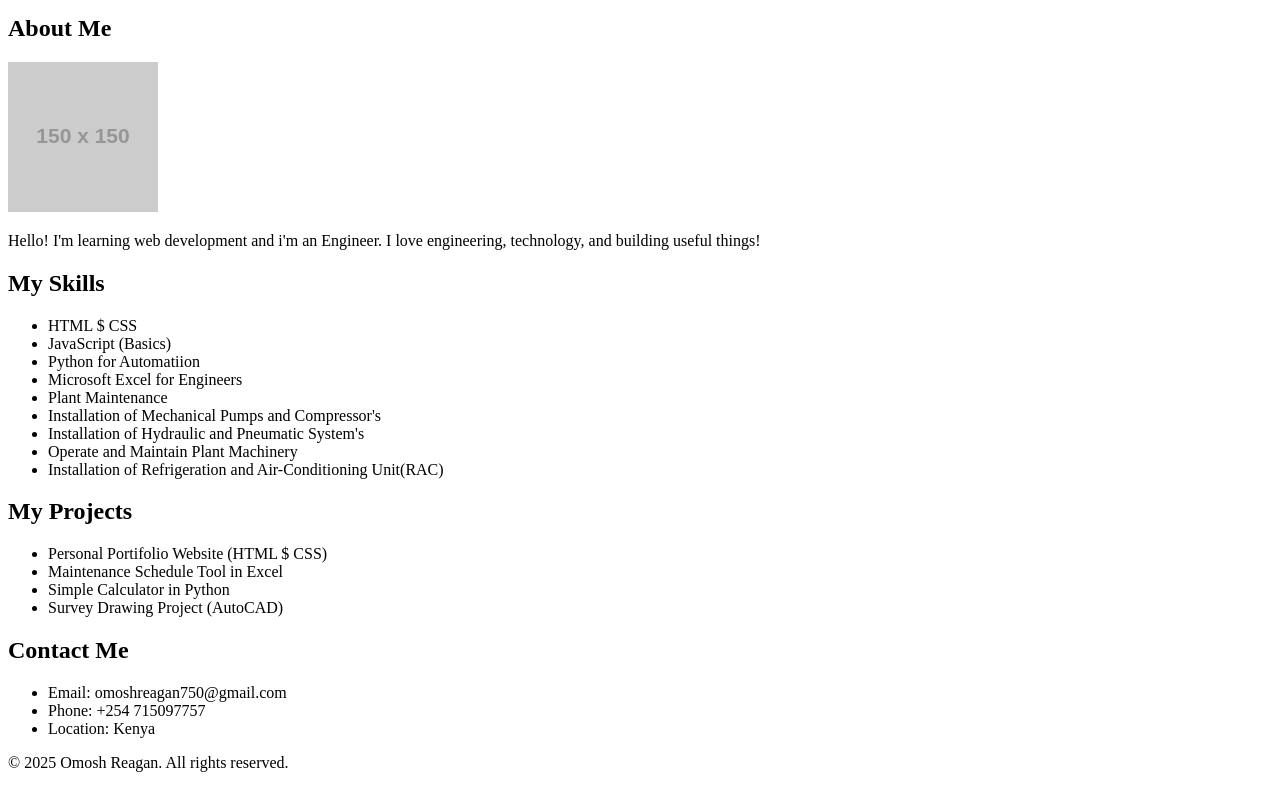
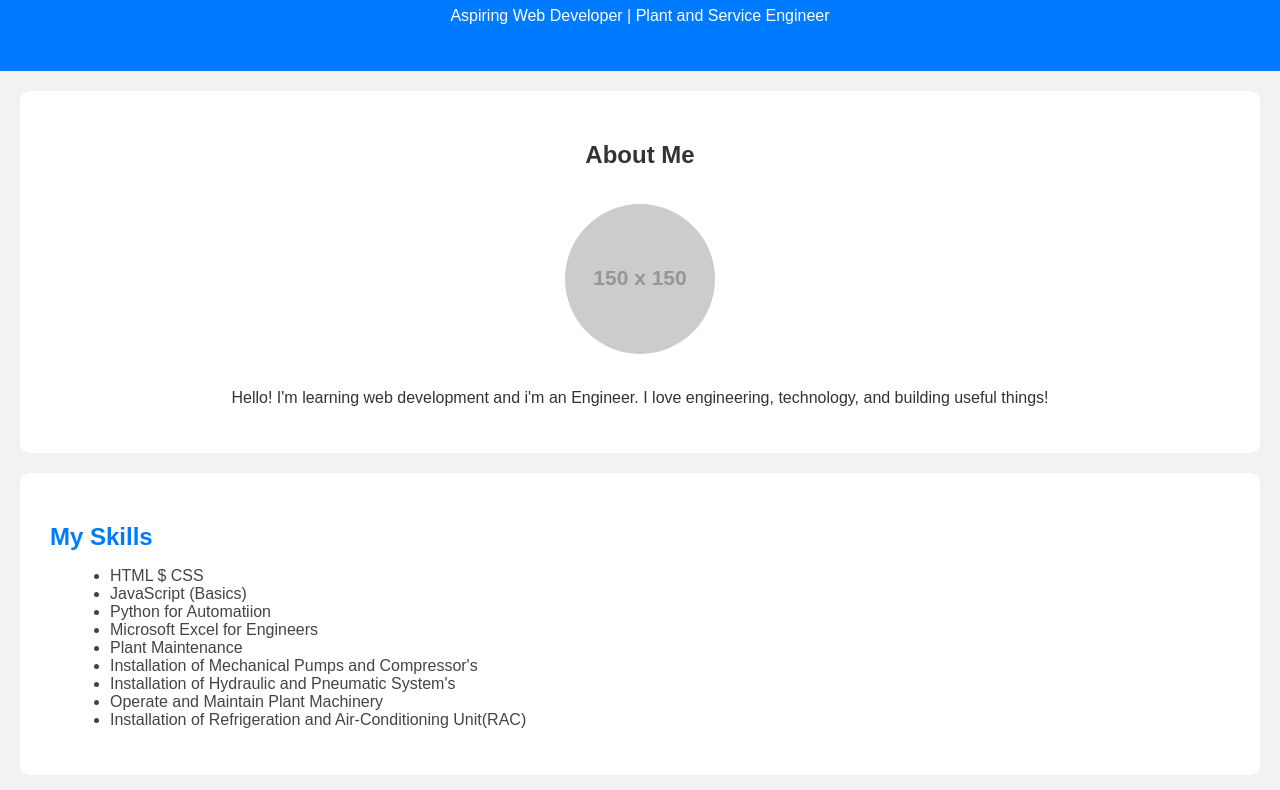
Before and after one commit to Reagan75-hub/my-website, a plain HTML site: page index.html in a window 1280 px wide. Shown: the part 103-893 px from the top of the page. Drawn offline with Linux system fonts and the light colour scheme; placeholder pictures from the web are drawn by us.

Commit message:
Update index.html
update of head, meta name

```diff
--- a/index.html
+++ b/index.html
@@ -2,8 +2,9 @@
 <html lang="en">
 <head>
   <meta charset="UTF-8">
+  <meta name="viewport" content="width=device-width, initial-scale=1.0">
   <title>My Profile</title>
-  <link rel="stylesheet" href="omosh.CSS">
+  <link rel="stylesheet" href="style.CSS">
 </head>
 <body>
   <header>
```
